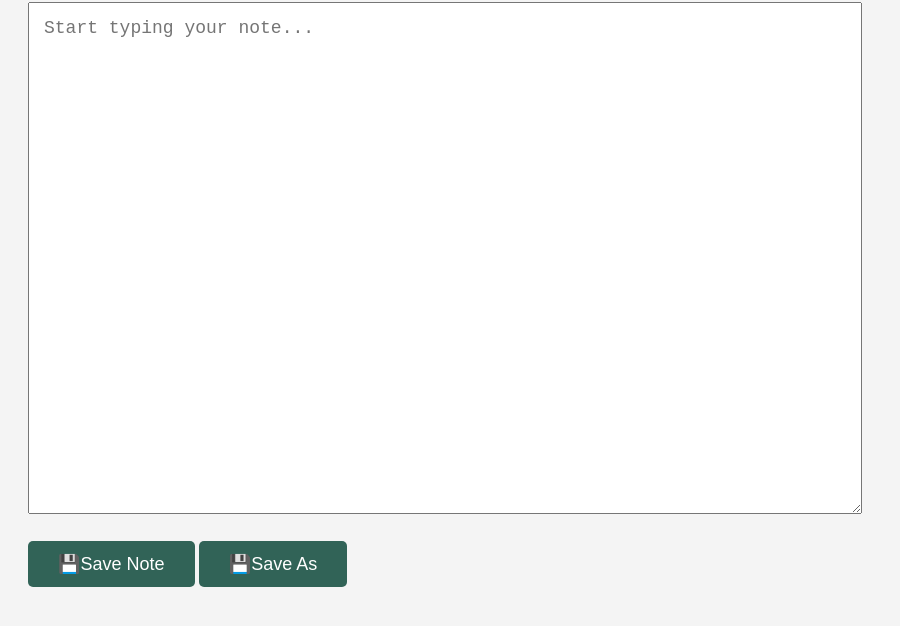
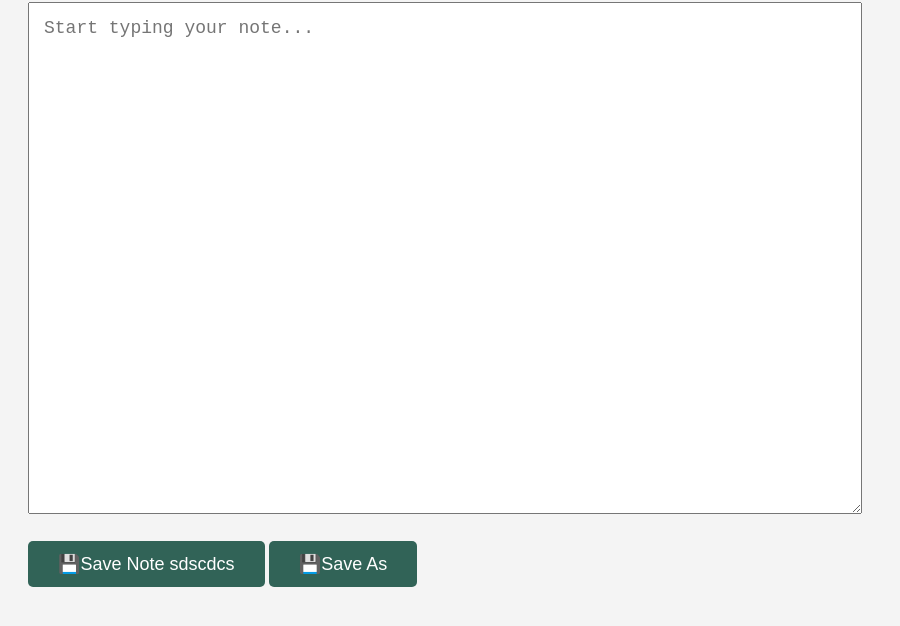
Before and after one commit to royamit2026/projectfile, an Electron app: page index.html in a window 900 px wide. Shown: the part 112-738 px from the top of the page. Drawn offline with Linux system fonts and the light colour scheme.

Commit message:
Changed the index.html file

```diff
--- a/index.html
+++ b/index.html
@@ -32,7 +32,7 @@
     <h1>📝ROY AMIT</h1>
     <textarea id="note" placeholder="Start typing your note..."></textarea>
     <br><br>
-    <button id="save">💾Save Note</button>
+    <button id="save">💾Save Note sdscdcs</button>
     <button id="save_as">💾Save As</button>
     <div id="save_status" style="margin-top:10px; color:#666; font-size:0.9em;"></div>
     <script src="renderer.js"></script>
```
Also changed, not shown: 1 other file.
